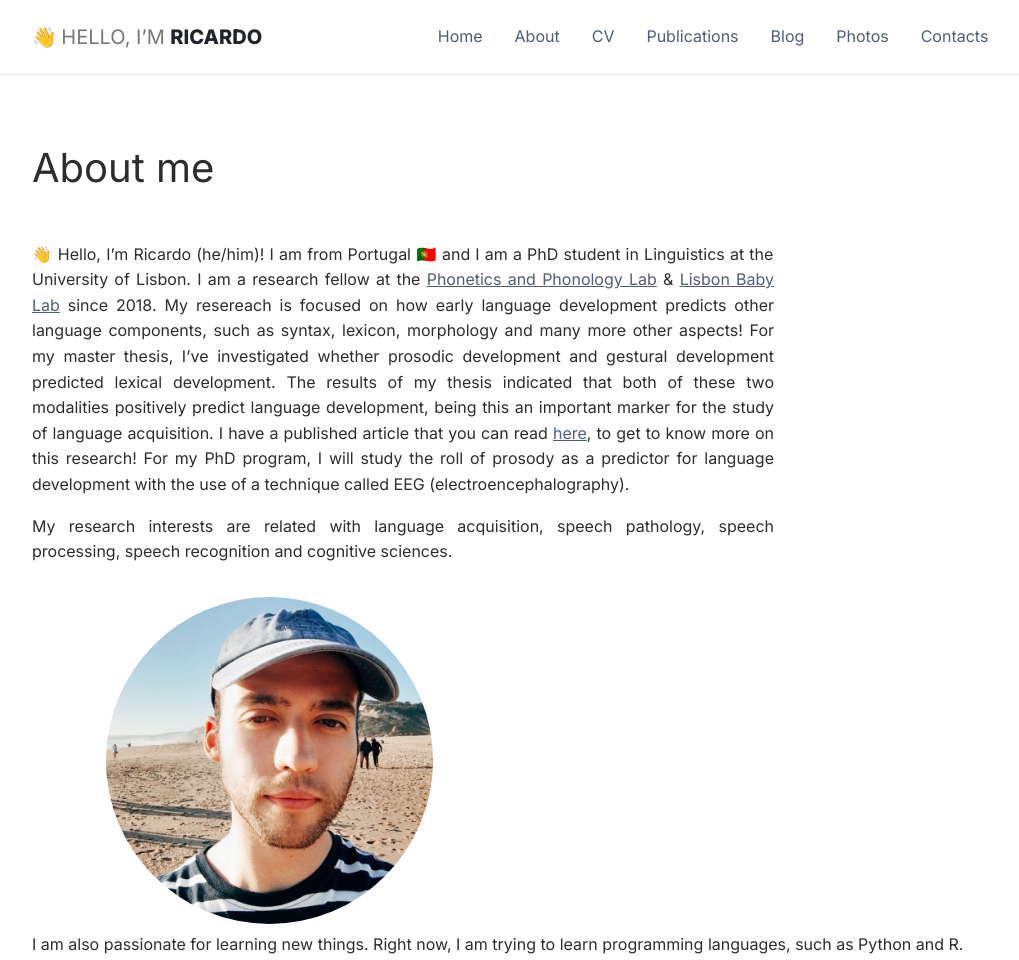
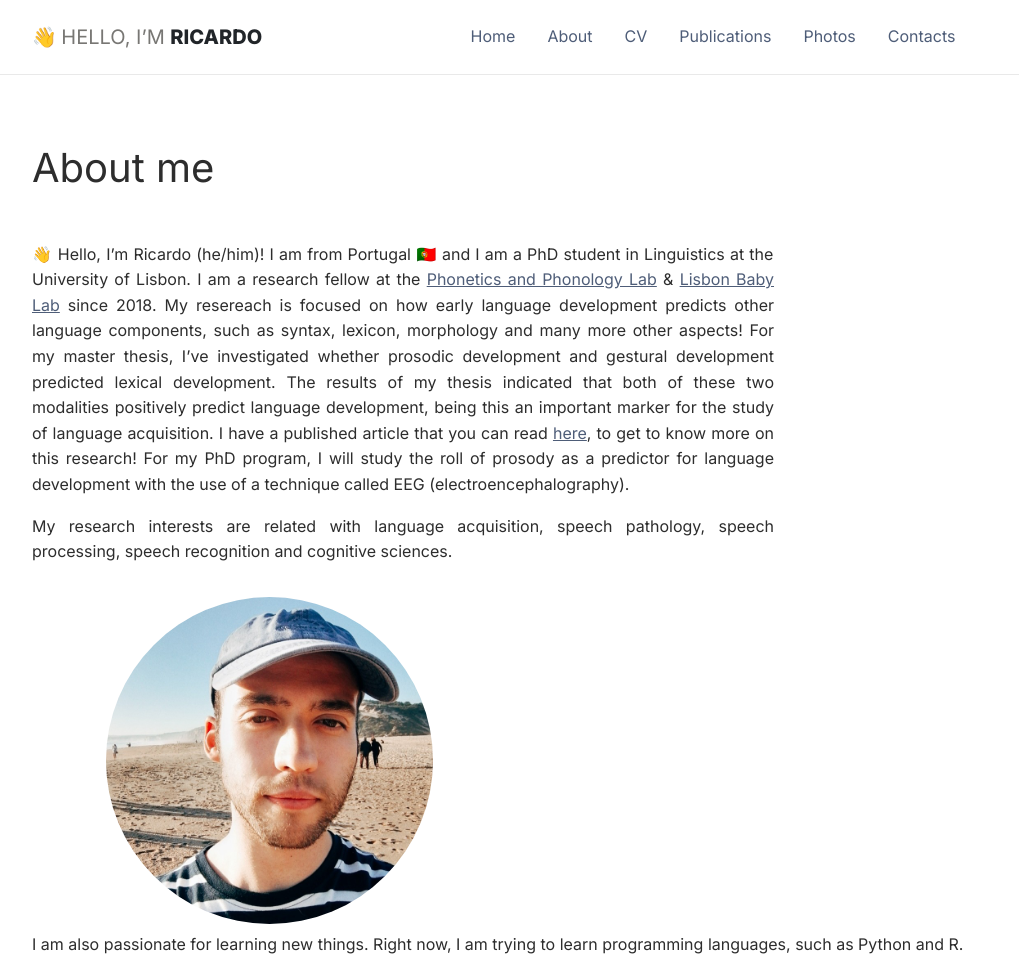
Before and after one commit to ricmigs/ricmigs.github.io, a plain HTML site: page about.html in a window 1280 px wide. Shown: the top 960 px of the page, without its empty margins (50-1069 px from the left). Drawn offline with Linux system fonts and the light colour scheme.

Commit message:
Add files via upload

```diff
--- a/about.html
+++ b/about.html
@@ -20,7 +20,6 @@
                     <li class="nav-item"><a class="nav-link" href="about.html" style="color: rgb(78,93,120);">About</a></li>
 				    <li class="nav-item"><a class="nav-link" href="https://www.cienciavitae.pt/portal/1317-993C-7560.html" style="color: rgb(78,93,120);">CV</a></li>
                     <li class="nav-item"><a class="nav-link" href="pub.html" style="color: rgb(78,93,120);">Publications</a></li>
-                    <li class="nav-item"><a class="nav-link" href="blog.html" style="color: rgb(78,93,120);">Blog</a></li>
                     <li class="nav-item"><a class="nav-link" href="photo_blog.html" style="color: rgb(78,93,120);">Photos</a></li>
 					<li class="nav-item"></li>
                     <li class="nav-item"><a class="nav-link" href="contacts.html" style="color: rgb(78,93,120);">Contacts</a></li>
@@ -36,7 +35,6 @@
                     <li class="nav-item"><a class="nav-link" href="about.html" style="color: rgb(78,93,120);">About</a></li>
 				    <li class="nav-item"><a class="nav-link" href="https://www.cienciavitae.pt/portal/1317-993C-7560" style="color: rgb(78,93,120);">CV</a></li>
                     <li class="nav-item"><a class="nav-link" href="pub.html" style="color: rgb(78,93,120);">Publications</a></li>
-                    <li class="nav-item"><a class="nav-link" href="blog.html" style="color: rgb(78,93,120);">Blog</a></li>
                     <li class="nav-item"><a class="nav-link" href="photo_blog.html" style="color: rgb(78,93,120);">Photos</a></li>
 					<li class="nav-item"></li>
                     <li class="nav-item"><a class="nav-link" href="contacts.html" style="color: rgb(78,93,120);">Contacts</a></li>
```
Also changed, not shown: contacts.html (+0 -2 lines), index.html (+0 -2 lines), photo_blog.html (+0 -2 lines), pub.html (+0 -2 lines).
